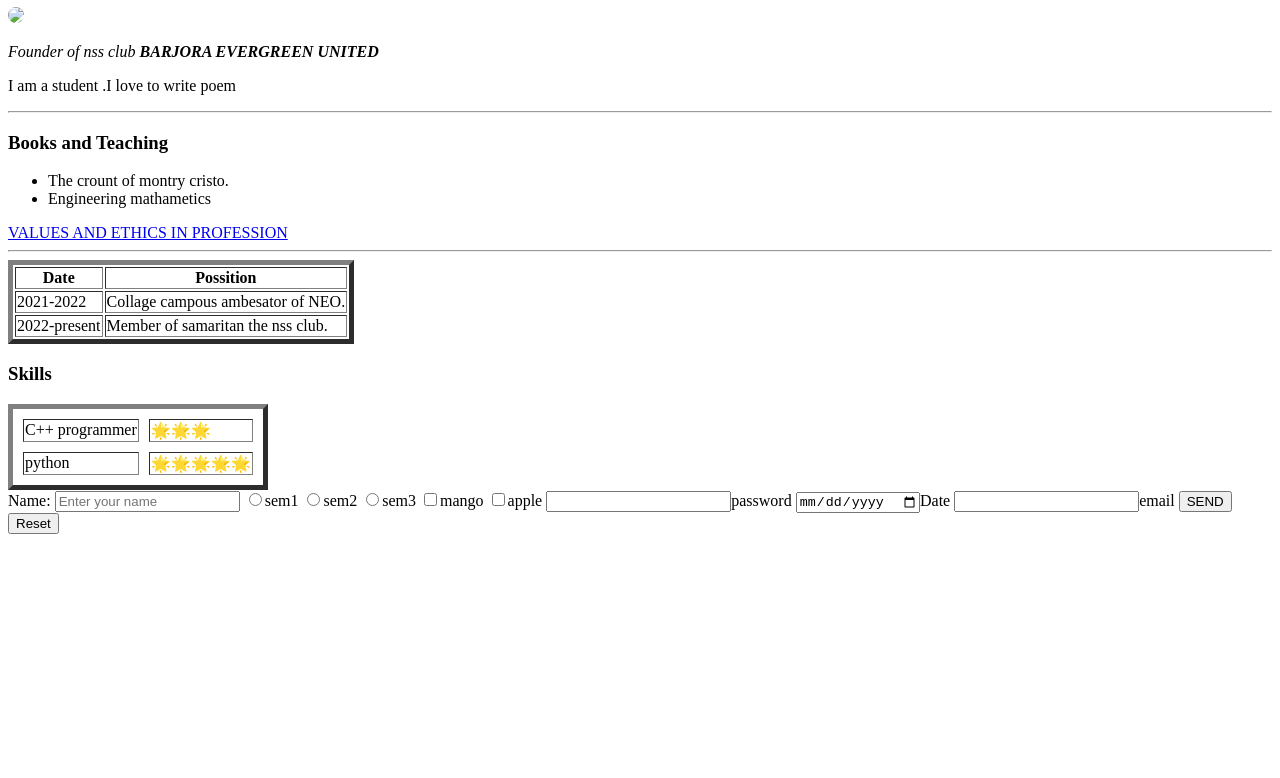
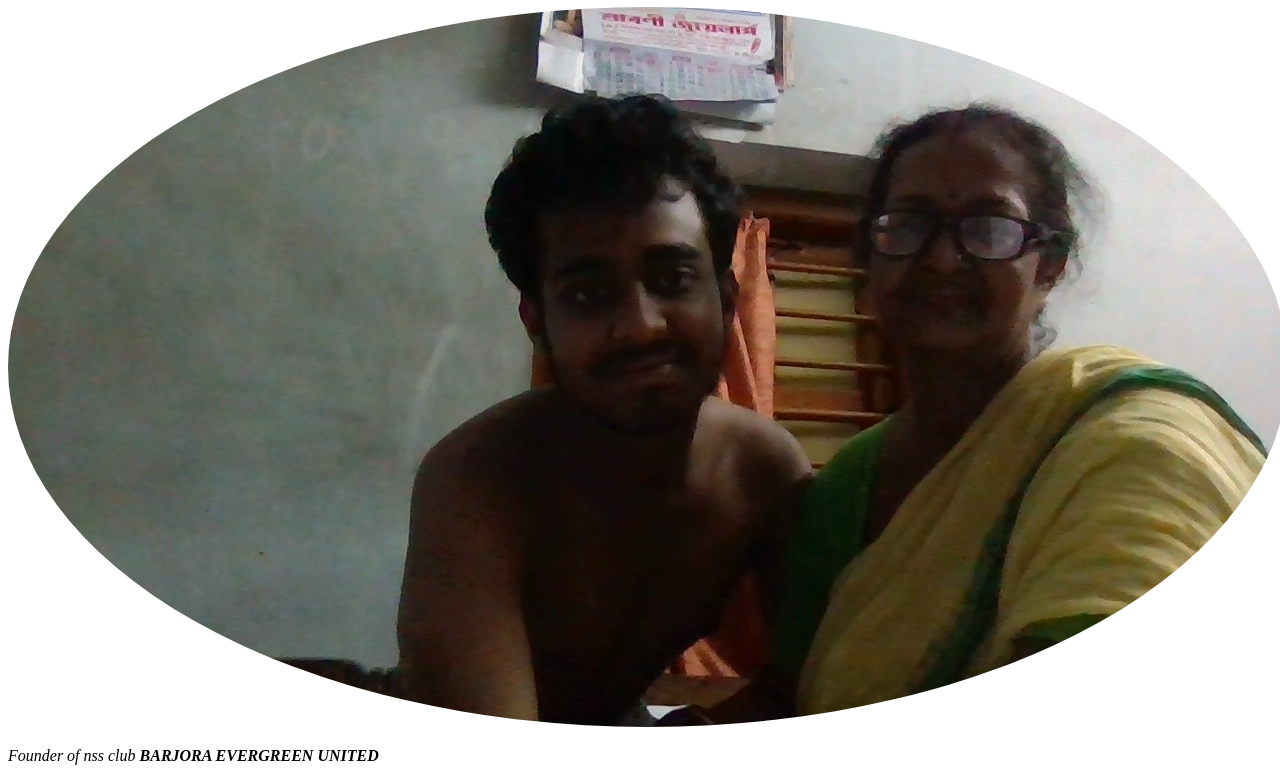
Before and after one commit to soumya2548/personal-info, a plain HTML site: page index.html in a window 1280 px wide. Shown: the part 73-851 px from the top of the page. Before the commit the page ends 800 px from the top, so only its background shows below. Drawn offline with Linux system fonts and the light colour scheme.

Commit message:
Update index.html

```diff
--- a/index.html
+++ b/index.html
@@ -10,7 +10,7 @@
 
     </table>
     <h1 id="io1" class="soumyw">Soumyadeep Chowdhury</h1>
-    <img src="images/rony and his mother.jpg" style="border-radius: 50%;"  id="io2" class="soumyw">
+    <img src="rony and his mother.jpg" style="border-radius: 50%;"  id="io2" class="soumyw">
     <p><em>Founder of nss club <strong>BARJORA EVERGREEN UNITED</strong></em></p>
     <p>I am a student .I love to write poem</p>
     <hr>
```
